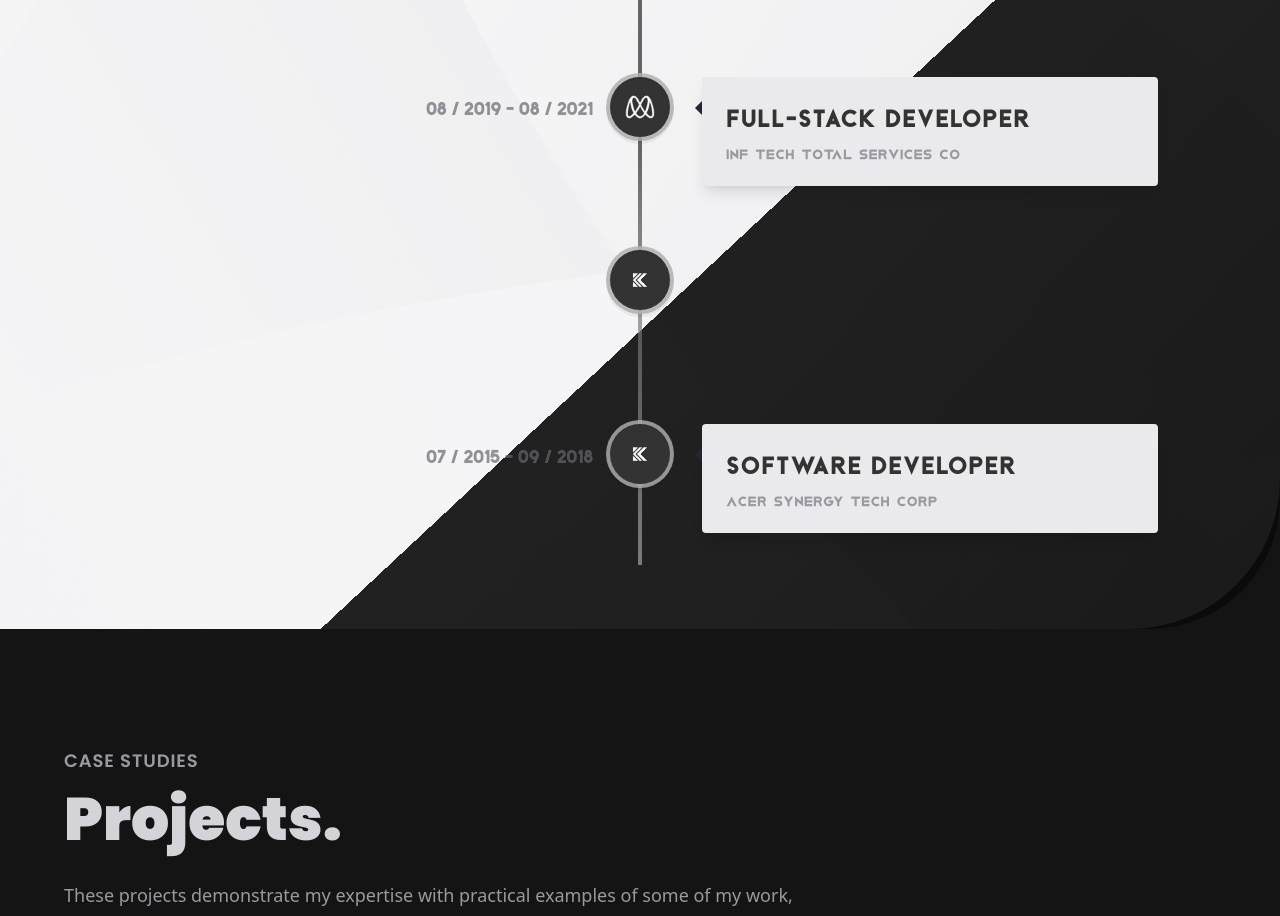
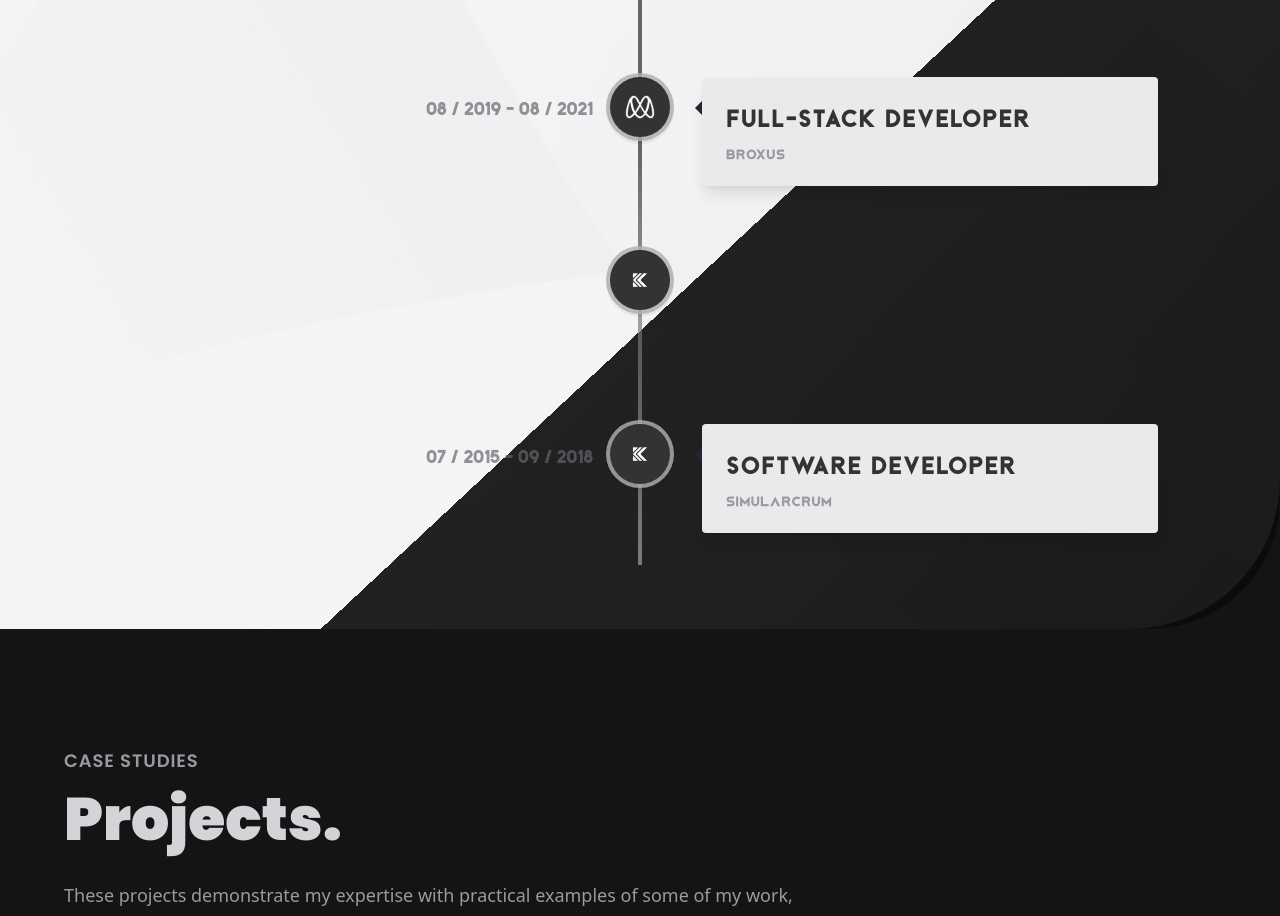
Before and after one commit to DragonKnight0522/portfolio, a React (Vite) app: page / in a window 1280 px wide. Shown: the part 2760-3676 px from the top of the page. Built offline with nearby package versions, Linux system fonts and the light colour scheme.

Commit message:
Update index.js

```diff
--- a/src/constants/index.js
+++ b/src/constants/index.js
@@ -151,21 +151,21 @@ const experiences = [
 	},
 	{
 		title: "Full-Stack Developer",
-		company_name: "Inf Tech Total Services Co",
+		company_name: "Broxus",
 		icon: microverse,
 		iconBg: "#333333",
 		date: "08 / 2019 - 08 / 2021",
 	},
 	{
 		title: "Backend Developer",
-		company_name: "Acer Synergy Tech Corp",
+		company_name: "Simularcrum",
 		icon: kelhel,
 		iconBg: "#333333",
 		date: "10 / 2018 - 07 / 2019",
 	},
 	{
 		title: "Software Developer",
-		company_name: "Acer Synergy Tech Corp",
+		company_name: "Simularcrum",
 		icon: kelhel,
 		iconBg: "#333333",
 		date: "07 / 2015 - 09 / 2018",
```
